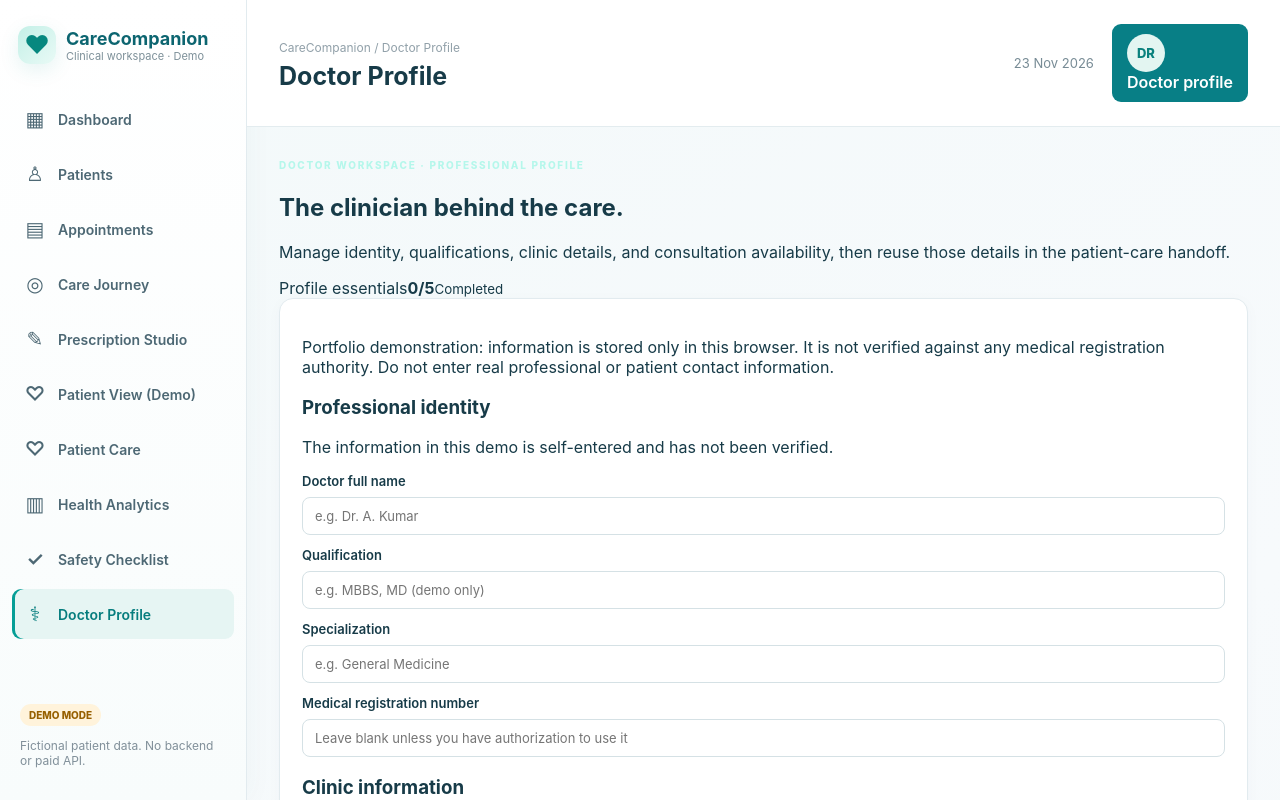
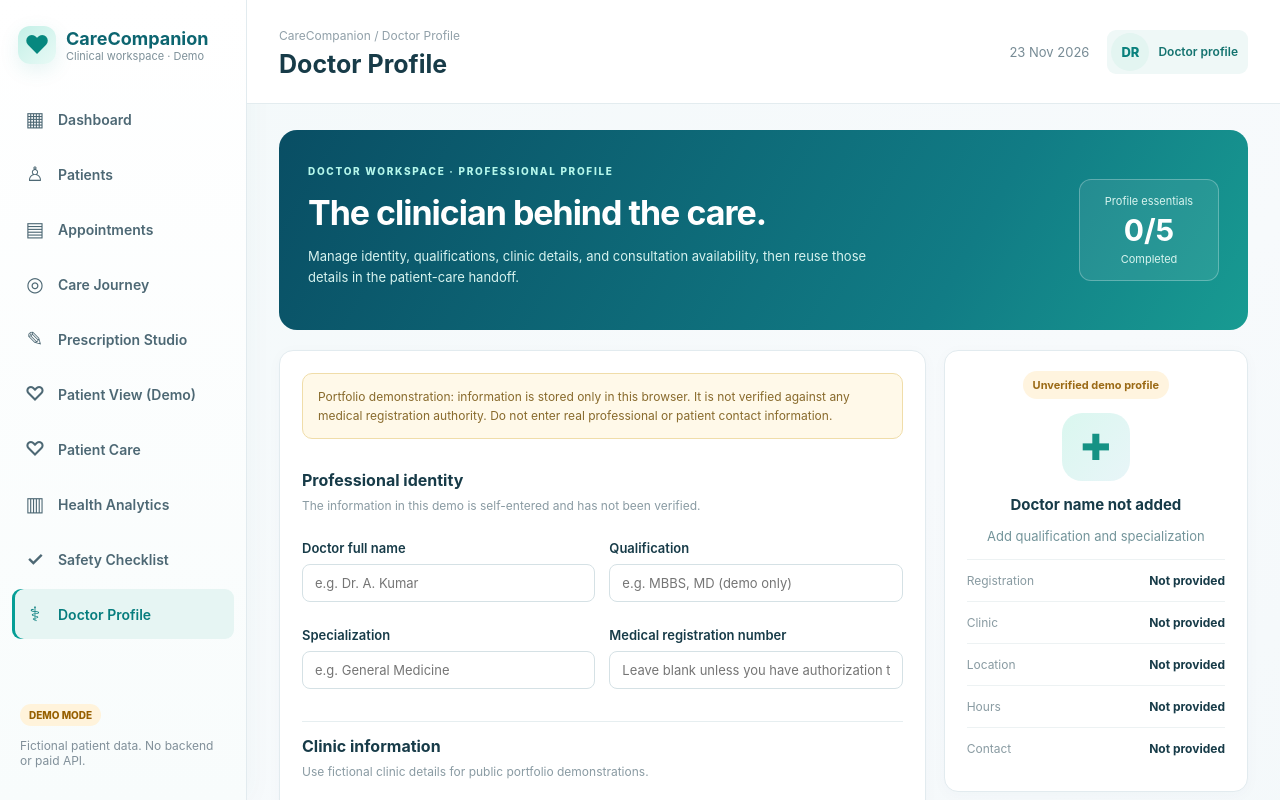
Before and after one commit to PadalaSiddharth0526/CareCompanion, a React (Vite) app: page / in a window 1280 px wide. Both pictures are taken after a click on the button "Edit doctor profile". Shown: the top 800 px of the page. Built offline with nearby package versions, Linux system fonts and the light colour scheme.

Commit message:
Style doctor profile, detailed patient record and care team views

```diff
--- a/src/style.css
+++ b/src/style.css
@@ -114,3 +114,62 @@ body{background:linear-gradient(145deg,#f3f9fa 0%,#f7fafc 48%,#f1f7f9 100%)}
 .understandingoptions button.picked{background:#087f86;color:#fff;border-color:#087f86}
 .clarificationnote{padding:13px 15px;border:1px solid #f4dfad;border-radius:10px;background:#fff8e7;color:#876122;line-height:1.6;font-size:12px;margin-top:16px}
 @media(max-width:900px){.understandingrow{align-items:stretch;flex-direction:column}}
+
+/* Doctor identity and comprehensive patient record */
+.doctoraccount{display:flex;gap:9px;align-items:center;padding:3px 10px 3px 4px;background:#eff8f7;color:#14736f;font-size:12px;max-width:230px}
+.doctoraccount .avatar{flex-shrink:0}.doctoraccount>span:last-child{overflow:hidden;text-overflow:ellipsis;white-space:nowrap}
+.doctoroverview{display:flex;justify-content:space-between;align-items:center;gap:12px;flex-wrap:wrap;margin-bottom:20px;background:#fff;border:1px solid #d7e9e7;border-radius:14px;padding:18px 22px}
+.doctoroverview>div{display:grid;gap:6px}.doctoroverview small{color:#15968d;font-size:10px;font-weight:800;letter-spacing:.12em}.doctoroverview strong{font-size:17px}.doctoroverview span{font-size:12px;color:#83949f}
+.doctorbanner{background:linear-gradient(120deg,#094e64,#117c85 70%,#189b92);border-radius:18px;padding:29px;color:#fff;display:flex;justify-content:space-between;gap:18px;align-items:center;margin-bottom:20px}
+.doctorbanner h2{font-size:clamp(23px,3vw,34px);letter-spacing:-.03em;margin:13px 0}
+.doctorbanner p{color:#d7f3ef;font-size:13px;max-width:560px;line-height:1.6}
+.doctorbannerbadge{display:grid;place-items:center;padding:14px 22px;border-radius:12px;border:1px solid #ffffff45;background:#ffffff14;min-width:140px}
+.doctorbannerbadge span,.doctorbannerbadge small{font-size:11px;color:#d8f4ef}.doctorbannerbadge strong{font-size:30px;padding:4px 0}
+.doctortwocol{display:grid;grid-template-columns:minmax(0,1.7fr) minmax(260px,0.8fr);gap:18px;align-items:start}
+.doctorformnotice{border:1px solid #f0dda9;background:#fff9e9;padding:13px 15px;color:#886a2c;border-radius:10px;font-size:12px;line-height:1.6;margin:0 0 17px}
+.doctorsection,.patienteditorsection{padding:14px 0 20px;border-bottom:1px solid #e6eef0}
+.doctorsection h3,.patienteditorsection h3{font-size:16px;margin:0 0 6px}
+.doctorsection>div:first-child p,.patienteditorsection>p{font-size:12px;color:#8a9ba3;margin:0 0 13px;line-height:1.6}
+.doctorfields{display:grid;grid-template-columns:repeat(2,minmax(0,1fr));gap:1px 14px}
+.doctorfields .field:has(textarea){grid-column:1/-1}
+.doctorportrait{width:68px;height:68px;border-radius:20px;display:grid;place-items:center;font-size:36px;margin:20px auto 14px;background:linear-gradient(130deg,#daf7ef,#e8f5f8);color:#159284}
+.doctorcard{text-align:center}.doctorcard h3{font-size:20px;margin:0}
+.doctorqualification{color:#73949a;font-size:13px;line-height:1.5}
+.doctorline{display:flex;justify-content:space-between;gap:12px;text-align:left;padding:13px 0;border-top:1px solid #edf2f3}
+.doctorline span{color:#899ba2;font-size:12px}
+.doctorline strong{font-size:12px;max-width:60%;text-align:right;overflow-wrap:anywhere}
+.doctorabout{font-size:12px;line-height:1.7;color:#63868c;text-align:left}
+.doctorside .panel>h3{font-size:15px}
+.patienteditorsection>.formgrid{display:grid;grid-template-columns:repeat(2,minmax(0,1fr));gap:1px 14px}
+.patienteditorsection .field:has(textarea){grid-column:1/-1}
+.formhint{font-size:12px;color:#097b71}
+.dialog:has(.patienteditor){width:min(880px,100%)}
+.patientrecordhead{display:flex;align-items:center;gap:13px;padding-bottom:19px;border-bottom:1px solid #e7efef}
+.patientrecordavatar{background:#e5f7f2;color:#117f78;font-weight:800;font-size:21px;height:60px;width:60px;border-radius:17px;display:grid;place-items:center;flex-shrink:0}
+.patientrecordhead h2{margin:7px 0 3px;font-size:22px}.patientrecordhead p{font-size:12px;color:#79939a;margin:0}
+.patientrecordhead>.pill{margin-left:auto}.eyebrow.dark{color:#0c867d}
+.patientrecordmetrics{display:grid;grid-template-columns:repeat(auto-fit,minmax(135px,1fr));gap:12px;margin:17px 0}
+.patientrecordmetrics>.patientinfopair{background:#f4faf9;border-radius:10px;padding:13px}
+.patientinfopair{padding:9px 0;min-width:0;overflow-wrap:anywhere}
+.patientinfopair span,.patientread span{display:block;color:#8d9da4;font-size:11px;margin-bottom:5px}
+.patientinfopair strong{display:block;color:#234c57;font-size:12px;line-height:1.6}
+.patientrecordgrid{display:grid;grid-template-columns:repeat(2,minmax(0,1fr));gap:16px}
+.patientrecordgrid>section,.patientcarecontext{border:1px solid #e6f0f1;border-radius:12px;padding:20px;background:#fff}
+.patientrecordgrid h3,.patientcarecontext h3{font-size:15px;margin:0 0 15px}
+.patientrecordgrid .patientinfopair{border-bottom:1px solid #f0f3f4}
+.patientread{padding:9px 0;border-bottom:1px solid #f0f3f4;min-width:0}
+.patientread p{font-size:12px;margin:0;line-height:1.6;color:#345661;white-space:pre-wrap;overflow-wrap:anywhere}
+.patientcarecontext{margin-top:16px}
+.patientrecordactions{padding:18px 0;gap:10px}
+.patientcontextrow{grid-template-columns:1fr 1fr}
+.patientdoctorcard{display:flex;gap:14px;align-items:start}
+.patientdoctoricon{width:48px;height:48px;border-radius:13px;display:grid;place-items:center;color:#098a83;background:#e7f5f0;font-size:24px;flex-shrink:0}
+.patientdoctorcard strong{display:block;font-size:17px}
+.patientdoctorcard p{font-size:12px;color:#728f99;margin:7px 0}
+.patientdoctorcard small{display:block;color:#79969d;font-size:11px;line-height:1.7}
+.patientoverviewgrid{display:grid;grid-template-columns:repeat(2,minmax(0,1fr));gap:12px;margin-bottom:17px}
+.patientoverviewgrid>div{padding:12px;background:#f4faf9;border-radius:9px;overflow-wrap:anywhere}
+.patientoverviewgrid span{display:block;color:#8297a0;font-size:11px}
+.patientoverviewgrid strong{display:block;font-size:12px;line-height:1.6;margin-top:6px}
+@media(max-width:1050px){.doctortwocol{grid-template-columns:1fr}.doctorside{display:grid;grid-template-columns:1fr 1fr;gap:16px}.doctorside>.panel{align-self:start}}
+@media(max-width:700px){.doctoraccount>span:last-child{display:none}.doctorbanner{align-items:start;flex-direction:column;padding:22px}.doctorbannerbadge{min-width:0;align-self:stretch}.doctorside{display:block}.doctorfields,.patienteditorsection>.formgrid,.patientrecordgrid,.patientcontextrow{grid-template-columns:1fr}.patientrecordhead{flex-wrap:wrap}.patientrecordhead>.pill{margin-left:0}.patientoverviewgrid{grid-template-columns:1fr}}
```
